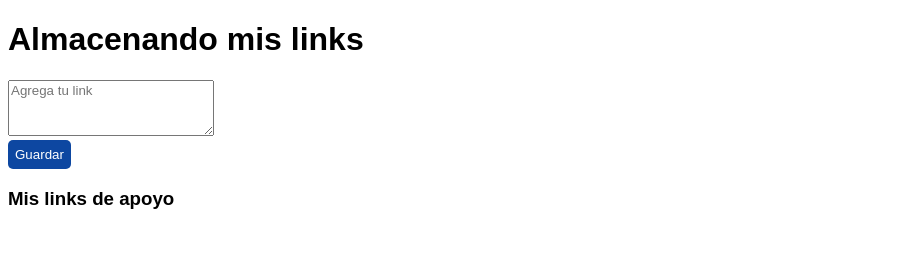
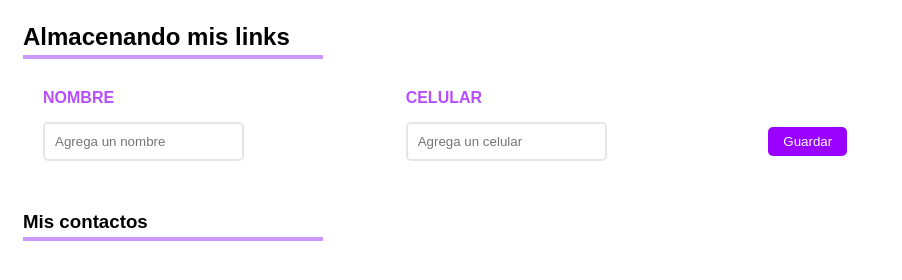
Before and after one commit to RuthSalvador/agenda, a plain HTML site: page index.html in a window 1280 px wide. Shown: the whole page, without its empty margins (0-902 px from the left). Drawn offline with Linux system fonts and the light colour scheme.

Commit message:
actualiza estructura css y html

```diff
--- a/css/main.css
+++ b/css/main.css
@@ -2,20 +2,66 @@
   font-family: sans-serif;
 }
 
+section {
+  padding: 15px;
+}
+
+h1, h3 {
+  margin: 0 0 30px;
+}
+
+h1::after, h3::after {
+  content: '';
+  display: block;
+  border-bottom: 4px solid #ce99ff;
+  height: 4px;
+  width: 300px;
+}
+
+form {
+  margin: 30px 20px 50px;
+}
+
+.input-wrapper {
+  display: inline-block;
+  width: 30%;
+}
+
+label {
+  color: #b84dff;
+  font-weight: 700;
+  text-transform: uppercase;
+  display: block;
+  margin-bottom: 15px;
+}
+
+input {
+  border: 2px solid #e6e6e6;
+  border-radius: 5px;
+  outline: none;
+  padding: 10px;
+}
+
 .btn {
-  background-color: #0D47A1;
+  background-color: #9900ff;
   border: none;
   border-radius: 5px;
   color: #ffffff;
-  display: block;
+  display: inline-block;
   outline: none;
-  padding: 7px;
+  padding: 7px 15px;
 }
 
-/*la etiqueta textarea viene con row y col para definir alto y
-ancho(cantidad de columnas y filas), sin embargo es mejor definirlo
-en CSS porque son estilos*/
-textarea {
-  height: 50px;
-  width: 200px;
+ul {
+  margin: 0;
+  padding: 0;
+  list-style: none;
 }
+
+li {
+  background-color: #f3e6ff;
+  border-radius: 5px;
+  margin: 5px 0;
+  padding: 15px 20px;
+  width: 300px;
+}
--- a/index.html
+++ b/index.html
@@ -2,19 +2,26 @@
 <html lang="en">
   <head>
     <meta charset="UTF-8">
-    <title>Ejercicio Links</title>
+    <title>Ejercicio Agenda</title>
     <link rel="stylesheet" href="css/main.css">
   </head>
   <body>
-    <h1>Almacenando mis links</h1>
     <section>
+      <h1>Almacenando mis links</h1>
+      <form>
+        <div class="input-wrapper">
+          <label for="name">Nombre</label>
+          <input type="text" name="name" id="name" placeholder="Agrega un nombre">
+        </div>
+        <div class="input-wrapper">
+          <label for="cellphone">Celular</label>
+          <input type="tel" name="cellphone" id="cellphone" placeholder="Agrega un celular">
+        </div>
+        <button id="save" class="btn">Guardar</button>
+      </form>
       <div>
-        <textarea type="text" name="insert-links" id="insert-links" placeholder="Agrega tu link"></textarea>
-        <button id="save" class="btn">Guardar</button>
-      </div>
-      <div>
-        <h3>Mis links de apoyo</h3>
-        <ul id="container-links">
+        <h3>Mis contactos</h3>
+        <ul id="container-contact">
 
         </ul>
       </div>
```
